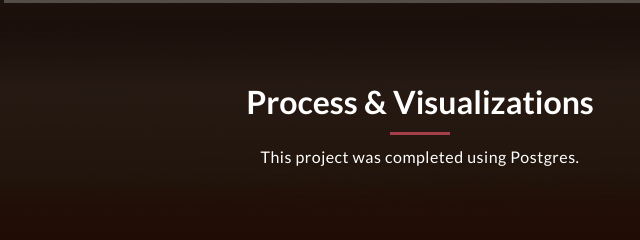
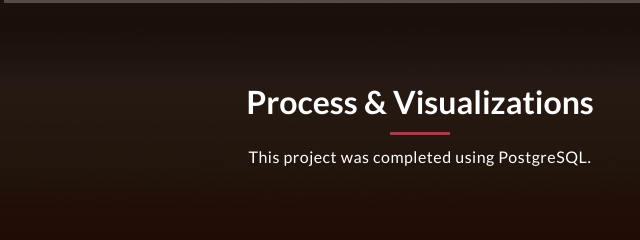
Before and after one commit to MatCoPro/MatCoPro.github.io, a plain HTML site: page sql-project.html in a window 1280 px wide. Shown: the part 949-1189 px from the top of the page, 380-1020 px from the left. Drawn offline with Linux system fonts and the light colour scheme.

Commit message:
Add files via upload

```diff
--- a/sql-project.html
+++ b/sql-project.html
@@ -115,7 +115,7 @@ https://templatemo.com/tm-531-reflux
                       <h2>Process &amp; Visualizations</h2>
                       <div class="line-dec"></div>
                       <span>
-                          This project was completed using Postgres.
+                          This project was completed using PostgreSQL.
                       </span>
                   </div>
                   <div>
```
